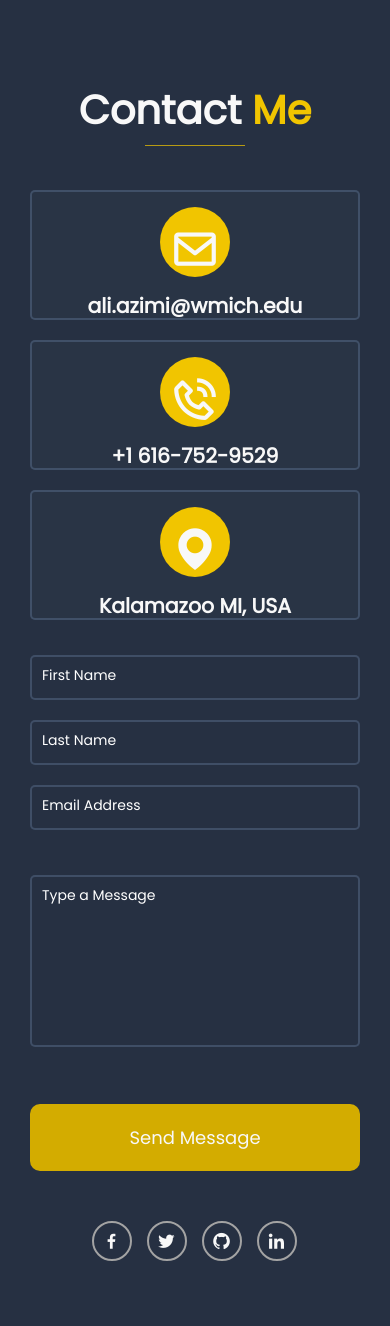
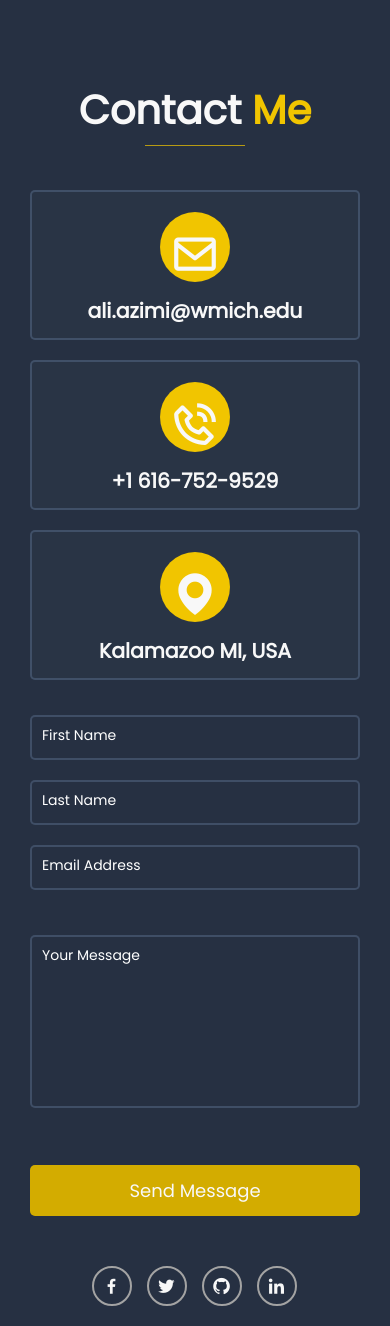
Before and after one commit to aliazim1/aliazim1.github.io, a PHP site: page / in a window 390 px wide, after a click on "CONTACT". Shown: the part 70-1396 px from the top of the page. Before the commit the page ends 1331 px from the top, so only its background shows below. Run offline with PHP 8.4, Linux system fonts and the light colour scheme.

Commit message:
latest version

```diff
--- a/index.html
+++ b/index.html
@@ -23,9 +23,9 @@
       <a href="/index.html"><img src="/images/logo.png" alt="logo" class="logo"></a>
       <i class='bx bx-menu menu-icon' id="menu-icon"></i>
       <ul class="nav-menu">
-        <a href="#home"><li onclick="mainVisible()"  id="about" class="nav-link">About</li></a>
-        <a href="#home"><li onclick="projectVisible()" id="proj" class="nav-link">Projects</li></a>
-        <a href="#home"><li onclick="contactVisible()"  id="cont" class="nav-link">Contact</li></a>
+        <li onclick="mainVisible()"  id="about" class="nav-link">About</li>
+        <li onclick="projectVisible()" id="proj" class="nav-link">Projects</li>
+        <li onclick="contactVisible()"  id="cont" class="nav-link">Contact</li>
       </ul>
     </nav>
 
@@ -40,7 +40,7 @@
             I am currently an Undergraduate student working towards my bachelor degree in
             computer science at Western Michigan University.
             My interests include software design and development, artificial intelligence,
-            and machine learning. Throughout my studies, I have been learning a little about multiple
+            and machine learning. Throughout my studies, I have been learnin about multiple
             disciplines to get a feel for what sparks my interest the most.
           </p>
         </div>
@@ -151,22 +151,22 @@
           <div class="row data-col">
             <div  class="input-col">
               <div class="inputBox">
-                <input type="text" class="data" id="name" required>
+                <input type="text" class="data" id="name" placeholder="John" required>
                 <label>First Name</label>
               </div>
               <div class="inputBox">
-                <input type="text" class="data" id="lname" required>
+                <input type="text" class="data" id="lname" placeholder="Smith" required>
                 <label>Last Name</label>
               </div>
               <div class="inputBox">
-                <input type="email" class="data" id="email" required>
+                <input type="email" class="data" id="email" placeholder="your email" required>
                 <label>Email Address</label>
               </div>
             </div>
             <div class="input-col">
               <div class="inputBox">
-                <textarea type="text" class="txt-area" id="textArea" required></textarea>
-                <label>Type a Message</label>
+                <textarea type="text" class="txt-area" placeholder="type here . . . " id="textArea" required></textarea>
+                <label>Your Message</label>
               </div>
             </div>
           </div>
--- a/index.js
+++ b/index.js
@@ -38,10 +38,10 @@ document.querySelectorAll(".nav-link").forEach(n => n.addEventListener("click",
     navMenu.classList.remove('active');
 }))
 // navbar sticky function
-window.addEventListener("scroll", function() {
-    var navbar = this.document.querySelector("nav");
-    navbar.classList.toggle("sticky", this.scrollY > 0);
-})
+// window.addEventListener("scroll", function() {
+//     var navbar = this.document.querySelector("nav");
+//     navbar.classList.toggle("sticky", this.scrollY > 0);
+// })
 
 
 // contact visivility
--- a/style.css
+++ b/style.css
@@ -347,10 +346,10 @@ span {
 }
 .row .contact-col {
     margin: 5px 10px;
-    padding: 15px;
-    max-width: 23rem;
+    padding: 2rem;
+    max-width: 25rem;
     min-width: 23rem;
-    height: 130px;
+    height: 150px;
     border: 0.2rem solid #5467858d;
     border-radius: 0.5rem;
     background-color: #2d38498d;
@@ -385,7 +384,7 @@ input:-webkit-autofill:active {
     position: relative;
 }
 .txt-area {
-    height: 17.2rem;
+    height: 17.3rem;
     resize: none;
     padding: 2rem;
 }
@@ -417,18 +416,20 @@ input:-webkit-autofill:active {
 .inputBox input:valid ~ label, .inputBox input:focus ~ label,
 .inputBox textarea:valid ~ label, .inputBox textarea:focus ~ label {
     top: 1px;
-    left: 5px;
+    left: 7px;
+    padding-left: 0.5rem;
+    padding-right: 0.5rem;
 }
 
 
 .btn {
-    padding: 2rem;
+    padding: 1.2rem 2rem;
     margin-top: 3rem;
     width: auto;
     font-size: 1.8rem;
     color: #f8f8f8;
     background-color: #d3ac00;
-    border-radius: 1rem;
+    border-radius: 0.5rem;
     transition: width 0.5s, height 0.5s, transform 0.5s ease;
 }
 .btn:hover {
```
Also changed, not shown: other parts of style.css (+17 -26 lines).
